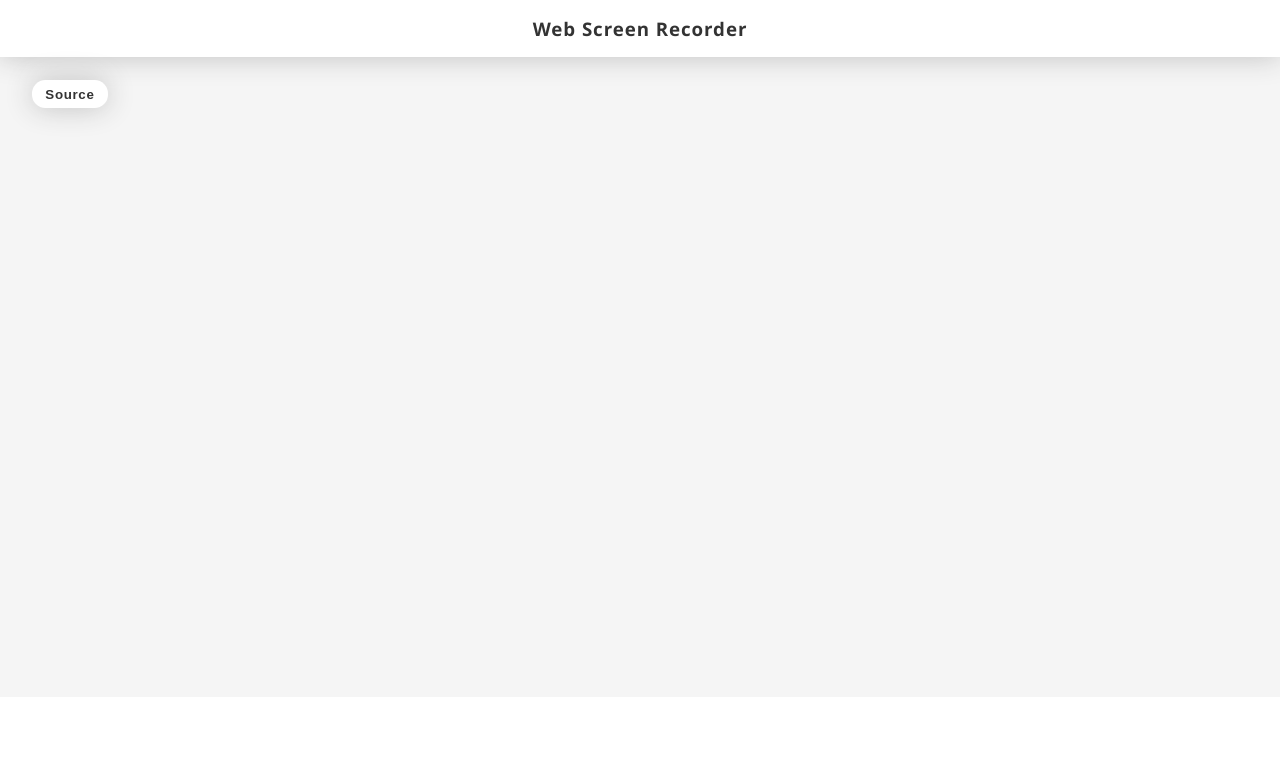
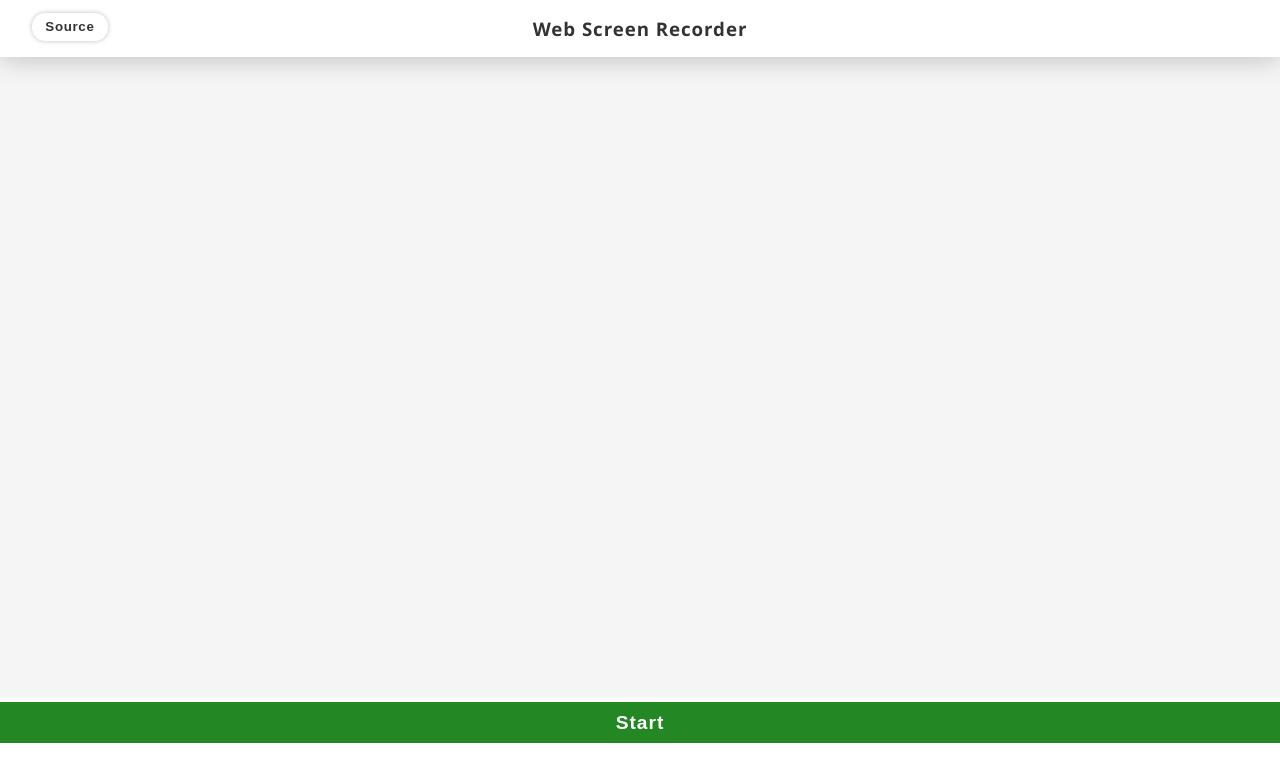
Before and after one commit to MengLinMaker/PWA-Screen-Recorder, a React (Vite) app: page / in a window 1280 px wide. Shown: the top 782 px of the page. Built offline with nearby package versions, Linux system fonts and the light colour scheme.

Commit message:
UI upgrade and fixed screen selection

```diff
--- a/src/App.jsx
+++ b/src/App.jsx
@@ -1,16 +1,22 @@
 import React from 'react'
 
 import './App.scss'
-import { Navbar, SourceSelector, VideoPlayer } from './components'
+import { Navbar, RecordBtn, SourceSelector, VideoPlayer } from './components'
 
 function App() {
+
+
   return (
     <div>
-      <Navbar/>
-      <SourceSelector/>
-      <VideoPlayer/>
+      <Navbar />
+      <SourceSelector />
+      <section className="colflex">
+        <div className="" />
+        <VideoPlayer />
+        <RecordBtn />
+      </section>
     </div>
-  )
+  );
 }
 
 export default App
--- a/src/App.scss
+++ b/src/App.scss
@@ -13,3 +13,15 @@ body {
   height: 100vh;
   overflow: hidden;
 }
+
+.colflex {
+  display: flex;
+  flex-direction: column;
+  height: 100vh;
+}
+
+.spacer {
+  flex: auto;
+  background-color: whitesmoke;
+  color: rgb(211, 34, 46);
+}
--- a/src/components/Navbar/Navbar.scss
+++ b/src/components/Navbar/Navbar.scss
@@ -3,5 +3,5 @@
   text-align: center;
   padding: 1em 3em;
   background-color: white;
-  box-shadow: 0 0 1.8rem silver;
+  box-shadow: 0 0 1.8rem #00000040;
 }
--- /dev/null
+++ b/src/components/RecordBtn/RecordBtn.jsx
@@ -0,0 +1,27 @@
+import React, { useState } from 'react'
+
+import './RecordBtn.scss'
+
+function RecordBtn(props) {
+  const [isRecording, setIsRecording] = useState(false)
+
+  async function startRecording() {
+    setIsRecording(true)
+  }
+
+  async function stopRecording() {
+    setIsRecording(false);
+  }
+
+  return (
+    <div className='stickyBottom'>
+      {isRecording ?
+      <button className="wideBtn stopBtn" onClick={stopRecording}>Stop</button>
+      :
+      <button className="wideBtn startBtn" onClick={startRecording}>Start</button>
+      }
+    </div>
+  );
+}
+
+export default RecordBtn
--- /dev/null
+++ b/src/components/RecordBtn/RecordBtn.scss
@@ -0,0 +1,38 @@
+.stickyBottom{
+  position: sticky;
+  bottom: 0;
+  width: 100%;
+}
+
+.wideBtn {
+  font-size: 1.2rem;
+  font-weight: bold;
+  padding: 0.5em 1em;
+  color: white;
+  border: none;
+  width: 100%;
+}
+
+.startBtn {
+  background-color: #238823;
+  transition: 0.15s ease-in-out;
+
+  &:hover {
+    background-color: #199d19;
+    box-shadow: 0 0 0.3rem #199d19aa;
+  }
+}
+
+.stopBtn {
+  background-color: #D2222D;
+  animation: stopGlow 1s ease-in-out 0s infinite alternate;
+  @keyframes stopGlow {
+    0% {background-color: #D2222D;}
+    50% {background-color: #D2222D;}
+    75% {
+      background-color: #e3444f;
+      box-shadow: 0 0 0.3rem #e3444faa;
+    }
+    100% {background-color: #D2222D;}
+  }
+}
--- a/src/components/SourceSelector/SourceSelector.jsx
+++ b/src/components/SourceSelector/SourceSelector.jsx
@@ -1,7 +1,7 @@
 import React from 'react'
 import './SourceSelector.scss'
 
-function SourceSelector({get}) {
+function SourceSelector(props) {
   async function getVideoSources() {
     navigator.mediaDevices.getDisplayMedia({video: true})
     .then(screenStream => {
--- a/src/components/SourceSelector/SourceSelector.scss
+++ b/src/components/SourceSelector/SourceSelector.scss
@@ -1,17 +1,21 @@
 .smallBtn {
-  position: absolute;
-  top: 5rem;
+  position: fixed;
+  top: 0.8rem;
   left: 2rem;
   font-weight: bold;
   padding: 0.5em 1em;
   border-radius: 1em;
   background-color: white;
-  box-shadow: 0 0 1.8rem silver;
+  box-shadow: 0 0 0.3rem #00000040;
+
   border: none;
-  transition: 0.1s ease-in-out;
+  transition: 0.15s ease-in-out;
+  z-index: 10;
+
+  //animation: passiveGlow 2.5s ease-in-out 0s infinite alternate;
 
   &:hover {
-    //background-color: whitesmoke;
-    transform: scale(1.025);
+    box-shadow: 0 0 0.3rem #000000aa;
+    background-color: #fafafa;
   }
 }
--- a/src/components/VideoPlayer/VideoPlayer.jsx
+++ b/src/components/VideoPlayer/VideoPlayer.jsx
@@ -3,37 +3,27 @@ import './VideoPlayer.scss'
 
 function VideoPlayer() {
 
-
-  async function getVideoSources() {
-    navigator.mediaDevices.getDisplayMedia({video: true})
-    .then(source => {
-
-      streamVideo(source)
-
-    })
+  async function getVideoSources(props) {
+    const source = await navigator.mediaDevices.getDisplayMedia({video: true})
+    streamVideo(source)
   }
-
 
   const videoRef = useRef(null)
   async function streamVideo(source) {
-    console.log(source)
-    const constraints = {
-      video: { deviceId: source.id}
-    }
-
-    const stream = await navigator.mediaDevices.getUserMedia(constraints)
     const videoElement = videoRef.current
-    videoElement.srcObject = stream
+    videoElement.srcObject = source
     videoElement.play()
   }
 
   return (
-    <video
-      id="video"
-      className="videoplayer"
-      ref={videoRef}
-      onClick={getVideoSources}
-    ></video>
+    <section className='video--frame'>
+      <video
+        id="video"
+        className="video--player"
+        ref={videoRef}
+        onClick={getVideoSources}
+      />
+    </section>
   );
 }
 
--- a/src/components/VideoPlayer/VideoPlayer.scss
+++ b/src/components/VideoPlayer/VideoPlayer.scss
@@ -1,4 +1,5 @@
-.videoplayer {
+.video--player {
   background-color: whitesmoke;
   width: 100%;
+  color: black;
 }
--- a/src/components/index.jsx
+++ b/src/components/index.jsx
@@ -1,3 +1,4 @@
 export { default as Navbar} from "./Navbar/Navbar"
 export { default as SourceSelector } from "./SourceSelector/SourceSelector"
 export { default as VideoPlayer } from "./VideoPlayer/VideoPlayer"
+export { default as RecordBtn } from "./RecordBtn/RecordBtn"
```
